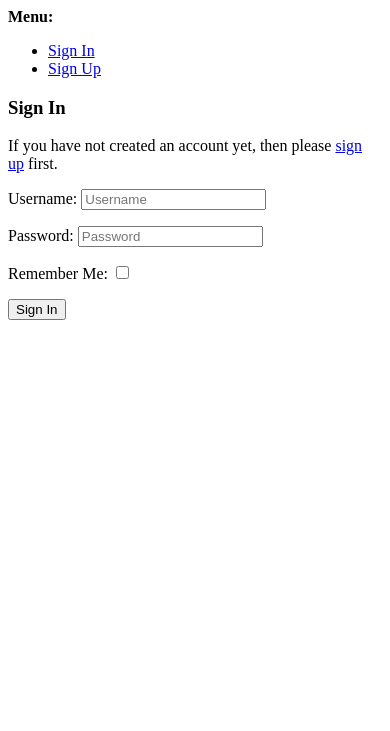
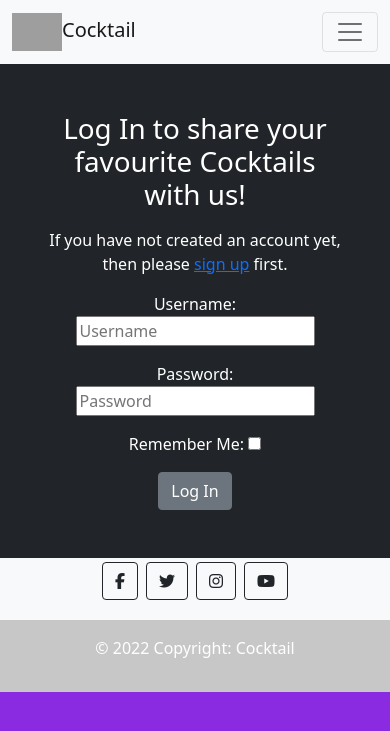
Before and after one commit to ANaRobe/Portfolio-Four, a Django app: page /accounts/login/ in a window 390 px wide. Shown: the top 731 px of the page. Run offline with Django 3.2, Linux system fonts and the light colour scheme; some libraries are stand-ins or nearby versions; grey boxes are pictures that could not be loaded.

Commit message:
design log in, log out and sign up

```diff
--- a/templates/account/login.html
+++ b/templates/account/login.html
@@ -1,4 +1,4 @@
-{% extends "account/base.html" %}
+{% extends "base.html" %}
 
 {% load i18n %}
 {% load account socialaccount %}
@@ -6,31 +6,22 @@
 {% block head_title %}{% trans "Sign In" %}{% endblock %}
 
 {% block content %}
-
-<div class="container">
-  <div class="row">
-    <div class="col-md-8 mt-3 offset-md-2"></div>
-      <h3>{% trans "Sign In" %}</h3>
-
+<div class="p-5 text-center bg-image bg-dark d-flex justify-content-center align-items-center">
+      <div class="d-flex justify-content-center align-items-center">
+          <div class="text-white">
+              <h1 class="mb-3 page-title">Log In to share your favourite Cocktails with us!</h1>
               <p>{% blocktrans %}If you have not created an account yet, then please
-      <a href="{{ signup_url }}">sign up</a> first.{% endblocktrans %}</p>
-    </div>
-  </div>
-  <div class="row">
-    <div class="col-md-8 mt-3 offset-md-2">
-
+                <a href="{{ signup_url }}" class="account-link">sign up</a> first.{% endblocktrans %}</p>
                 <form class="login" method="POST" action="{% url 'account_login' %}">
                   {% csrf_token %}
                   {{ form.as_p }}
                   {% if redirect_field_value %}
                   <input type="hidden" name="{{ redirect_field_name }}" value="{{ redirect_field_value }}" />
                   {% endif %}
-
-        <button class="primaryAction" type="submit">{% trans "Sign In" %}</button>
+                  <button class="btn btn-secondary" type="submit">{% trans "Log In" %}</button>
                 </form>
           </div>
       </div>
 </div>
 
-
 {% endblock %}
```
Also changed, not shown: templates/account/logout.html (+10 -7 lines), templates/account/signup.html (+11 -7 lines). Lines whose indentation alone changed are shown as unchanged.
